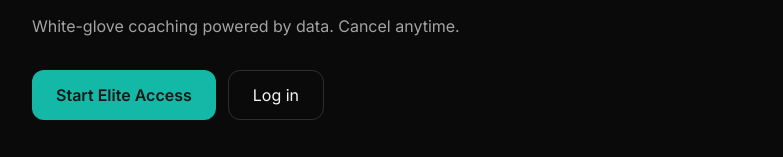
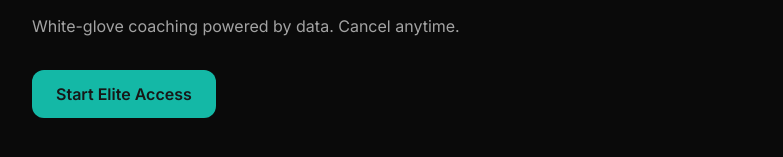
Before and after one commit to WillpowerfitnessAI/willpowerfitness-frontend, a Next.js app: page / in a window 1280 px wide. Shown: the part 274-431 px from the top of the page, without its empty margins (248-1031 px from the left). Built offline with nearby package versions, Linux system fonts and the light colour scheme.

Commit message:
hero: remove duplicate Log in CTA

```diff
--- a/pages/index.js
+++ b/pages/index.js
@@ -46,13 +46,7 @@ export default function Home() {
             >
               Start Elite Access
             </Link>
-            <Link
-              href="/login"
-              className="inline-flex items-center justify-center rounded-xl border border-white/15
-                         px-6 py-3 hover:bg-white/10 transition-colors"
-            >
-              Log in
-            </Link>
+            {/* removed duplicate hero Log in button */}
           </div>
 
           <div className="mt-10 grid grid-cols-1 gap-4 sm:grid-cols-3">
```
